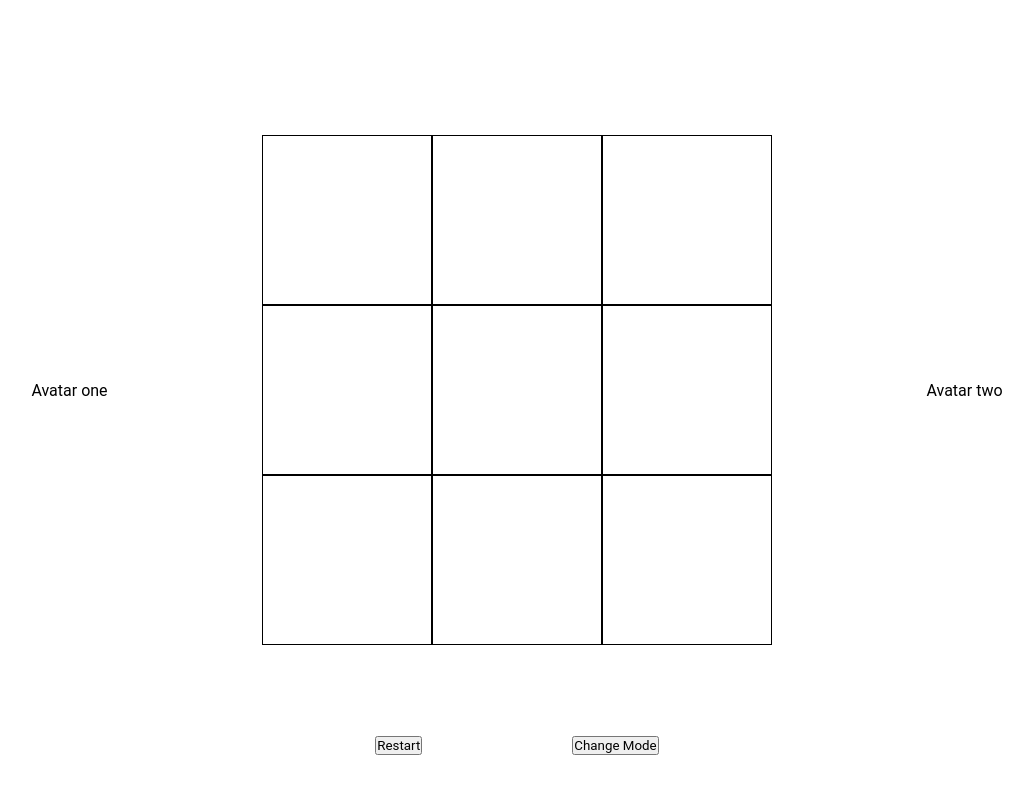
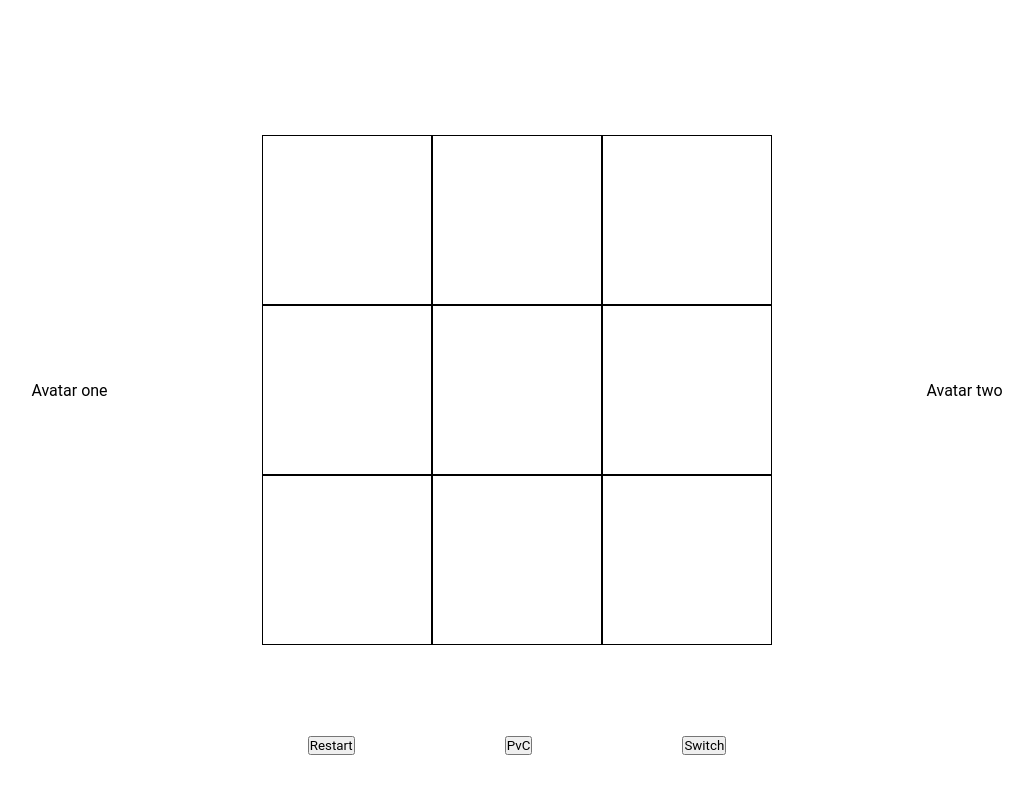
Before and after one commit to character-ignotus/Project--Tic-Tac-Toe, a plain HTML site: page index.html in a window 1280 px wide. Both pictures are taken after a click on the button "Restart". Shown: the whole page, without its empty margins (123-1156 px from the left). Drawn offline with Linux system fonts and the light colour scheme.

Commit message:
Fix the ''switch game mode'' functionality

```diff
--- a/index.html
+++ b/index.html
@@ -39,7 +39,8 @@
     </div>
     <div class="button-section">
         <button class="restart-btn">Restart</button>
-        <button class="game-mode">Change Mode</button>
+        <button class="game-mode"></button>
+        <button class="test">Switch</button>
 
         <dialog class="modal-1">
             <form action="get" method="dialog">
--- a/script.js
+++ b/script.js
@@ -18,7 +18,17 @@ const player2 = Player();
 
 // Computer Object
 const computer = (() => {
-    const computerStatus = false;
+    let computerStatus;
+
+    const toggleStatus = () => {
+        if(computerStatus === true) {
+            computerStatus = false;
+        } else {
+            computerStatus = true;
+        };
+    };
+
+    const getCurrentStatus = () => computerStatus;
 
     const computerMove = (board) => {
         let optimalScore = Infinity;
@@ -45,7 +55,7 @@ const computer = (() => {
         return computerStatus;
     };
 
-    return {computerMove, returnStatus, computerStatus};
+    return {computerMove, returnStatus, toggleStatus, getCurrentStatus};
 })();
 
 // Object that checks for a winner
@@ -104,14 +114,16 @@ const gameboard = (() => {
         'tie': 0
     };
 
-    const cells = Array.from(document.querySelectorAll('.cell'));
+    let cells = Array.from(document.querySelectorAll('.cell'));
 
-    const bindEvents = () => {
+    let bindEvents = () => {
         cells.forEach(cell => {
-            if(computer.returnStatus() === true) {
+            if(computer.getCurrentStatus()) {
                 cell.addEventListener('click', playerVScomputer);
+                console.log('1');
             } else {
                 cell.addEventListener('click', playerVSplayer);
+                console.log('2');
             };
         });
     };
@@ -180,7 +192,15 @@ const gameboard = (() => {
         board = [[], [], []];
         round = 0;
         cells.forEach(cell => {
-            cell.textContent = '';
+            if(!computer.getCurrentStatus()) {
+                cell.removeEventListener('click', playerVScomputer);
+                cell.textContent = '';
+                console.log('removedPvC');
+            } else {
+                cell.removeEventListener('click', playerVSplayer);
+                cell.textContent = '';
+                console.log('removedPvP');
+            };
         });
     };
 
@@ -265,11 +285,19 @@ const domObject = (() => {
     const closeModalOne = document.querySelector('.close-button-1');
     const closeModalTwo = document.querySelector('.close-button-2');
 
-    gameModeBtn.addEventListener('click',  () => {
-        if(!computer.returnStatus()) {
+    const switchMode = document.querySelector('.test');
+
+    gameModeBtn.textContent = 'PvC';
+
+    gameModeBtn.addEventListener('click', () => {
+        if(gameModeBtn.textContent == 'PvP') {
+            gameModeBtn.textContent = 'PvC';
             modalOne.showModal();
+            computer.toggleStatus();
         } else {
+            gameModeBtn.textContent = 'PvP';
             modalTwo.showModal();
+            computer.toggleStatus();
         };
     });
 
@@ -300,7 +328,15 @@ const domObject = (() => {
         modalTwo.close();
     });
 
+    switchMode.addEventListener('click', () => {
+        computer.toggleStatus();
+        console.log(computer.getCurrentStatus());
+    });
+
     restartBtn.addEventListener('click', () => {
         gameboard.restartBoard();
+        gameboard.bindEvents();
     });
+
+    return {gameModeBtn};
 })();
```
